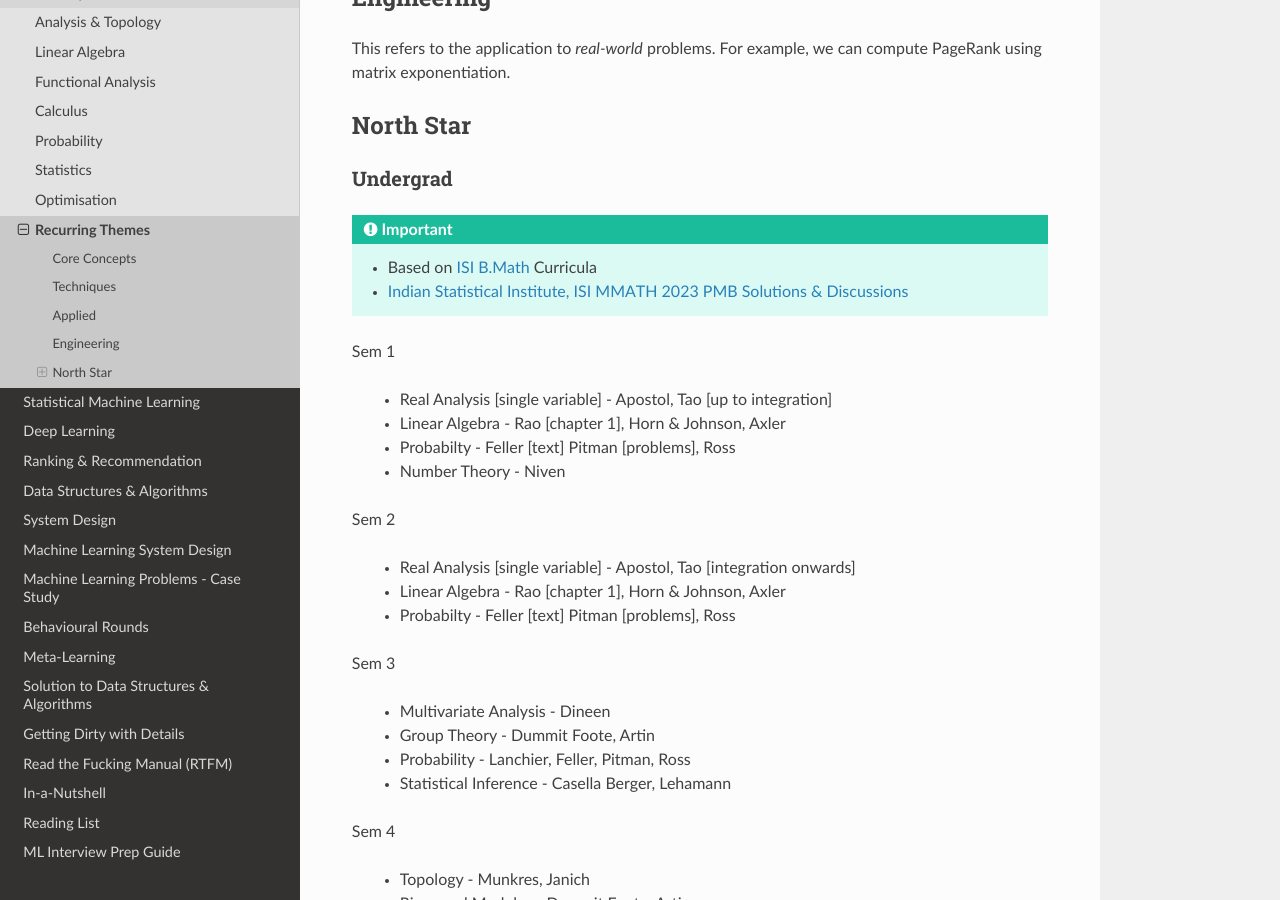
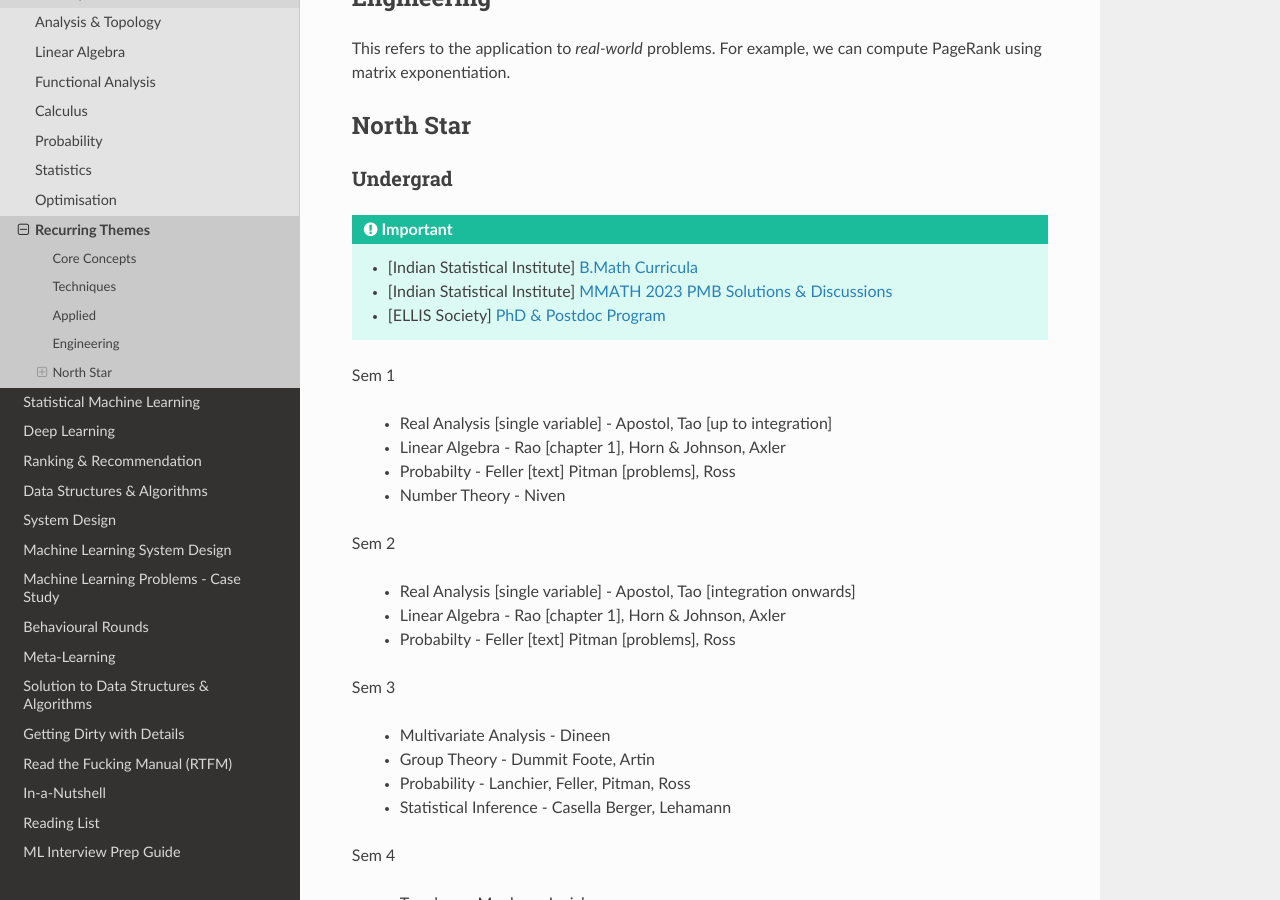
Before and after one commit to uselesstechjunks/leetcode, a Sphinx documentation site: the page built from docs/source/math/themes.rst, in a window 1280 px wide and 900 px high, scrolled down 1299 px. Built offline with Sphinx 7.4.7 and the Read the Docs theme 2.0.0, drawn with Linux system fonts in a browser that asks for light colours.

Commit message:
Update themes.rst (#343)

```diff
--- a/docs/source/math/themes.rst
+++ b/docs/source/math/themes.rst
@@ -41,8 +41,9 @@ North Star
 Undergrad
 =====================================================================
 .. important::
-	* Based on `ISI B.Math <https://www.isibang.ac.in/~adean/infsys/acadata/Brochures/bmath_new.pdf>`_ Curricula
-	* `Indian Statistical Institute, ISI MMATH 2023 PMB Solutions & Discussions <https://fractionshub.com/i-s-i-m-math-2023-solutions/>`_
+	* [Indian Statistical Institute] `B.Math Curricula <https://www.isibang.ac.in/~adean/infsys/acadata/Brochures/bmath_new.pdf>`_
+	* [Indian Statistical Institute] `MMATH 2023 PMB Solutions & Discussions <https://fractionshub.com/i-s-i-m-math-2023-solutions/>`_
+	* [ELLIS Society] `PhD & Postdoc Program <https://ellis.eu/phd-postdoc>`_
 
 Sem 1
 
```
